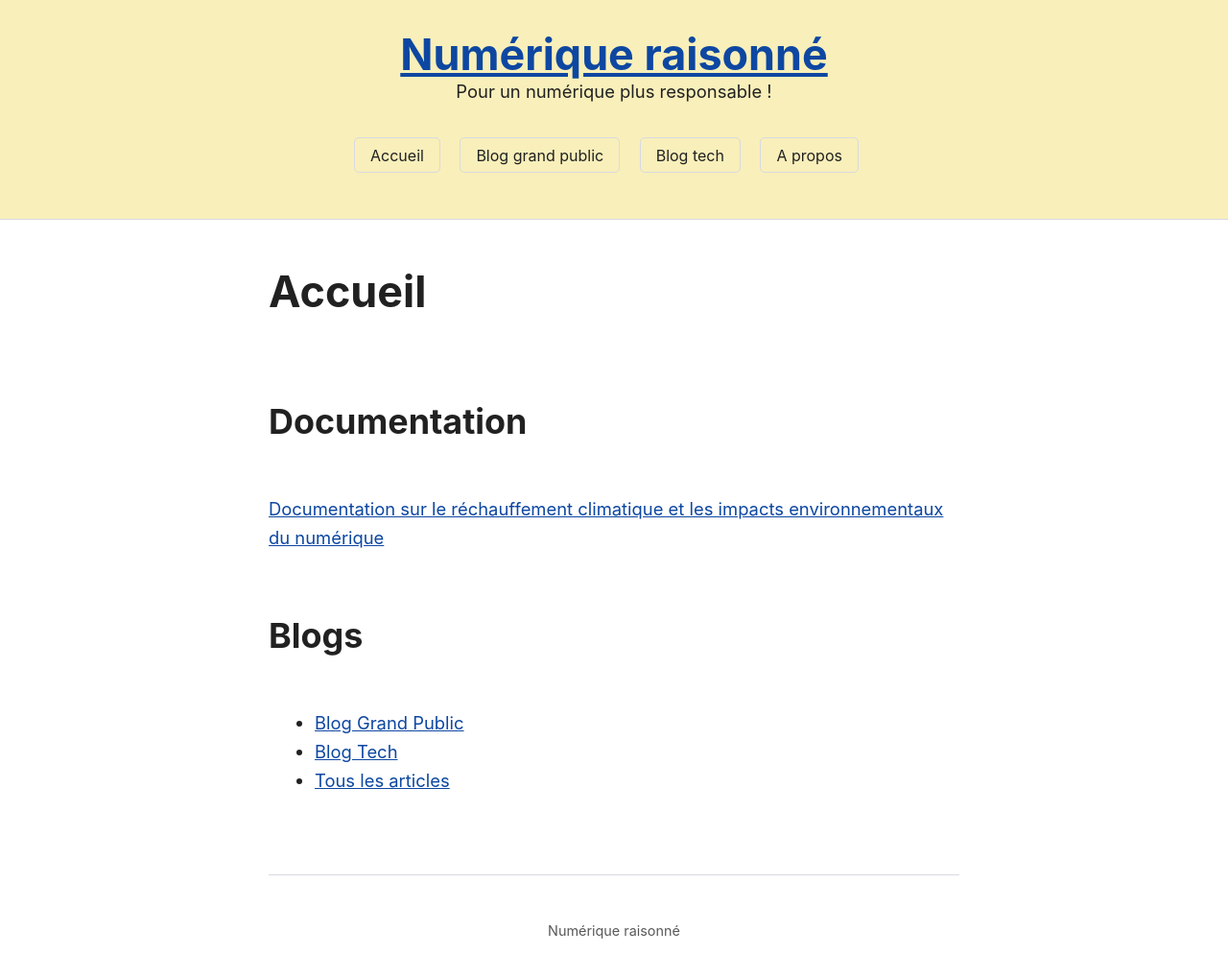
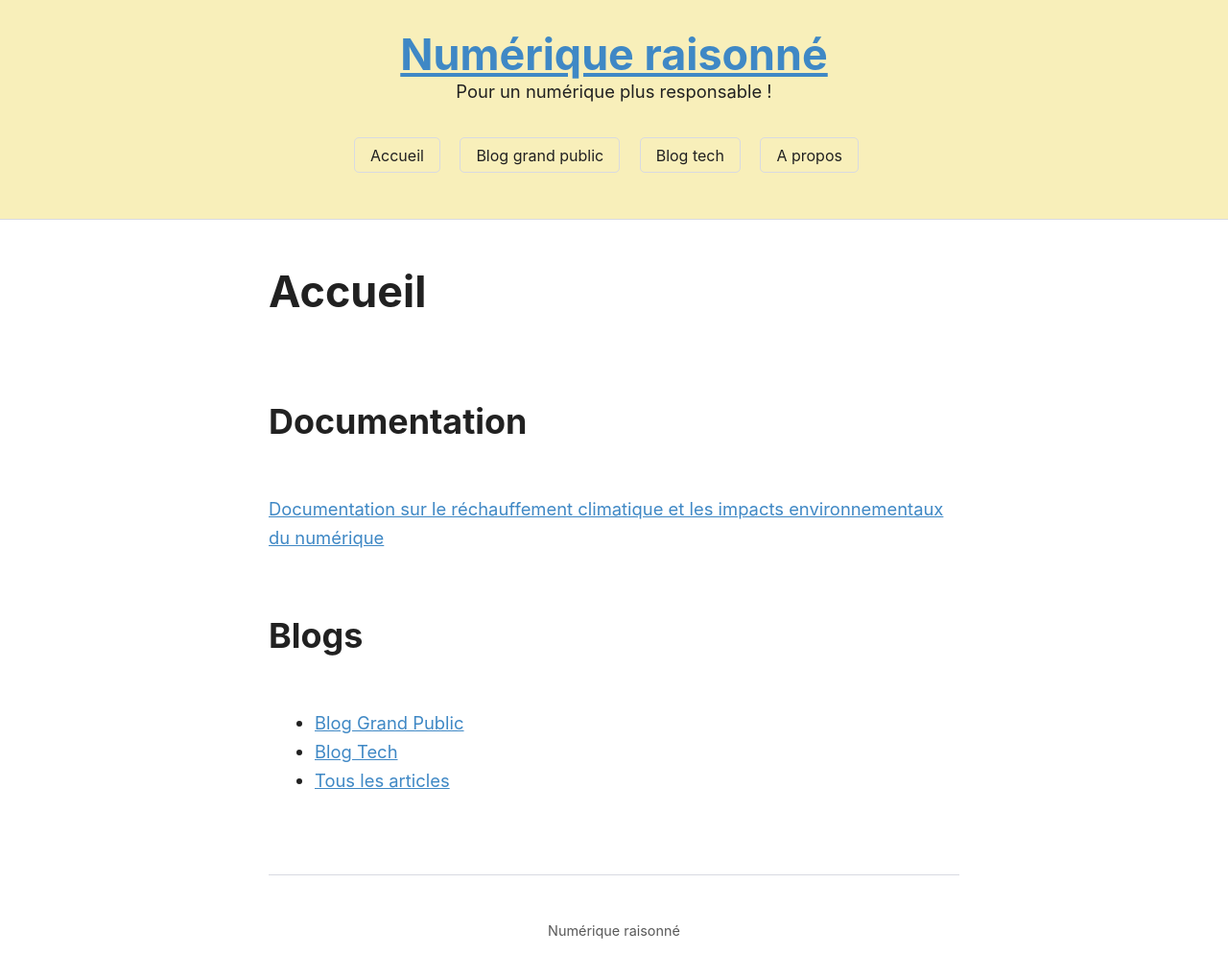
Before and after one commit to Slandais/slandais.github.io, a Jekyll site: the page built from index.md, in a window 1280 px wide. Shown: the whole page at 96% size. Built offline with Jekyll 4.4.1, drawn with Linux system fonts in a browser that asks for light colours.

Commit message:
Update main.scss

```diff
--- a/_sass/main.scss
+++ b/_sass/main.scss
@@ -19,7 +19,7 @@
   --text: #212121;
   --text-light: #585858;
   --border: #D8DAE1;
-  --accent: #0D47A1;
+  --accent: #3F88C5;
   --accent-light: #90CAF9;
   --code: #D81B60;
   --preformatted: #444;
```
